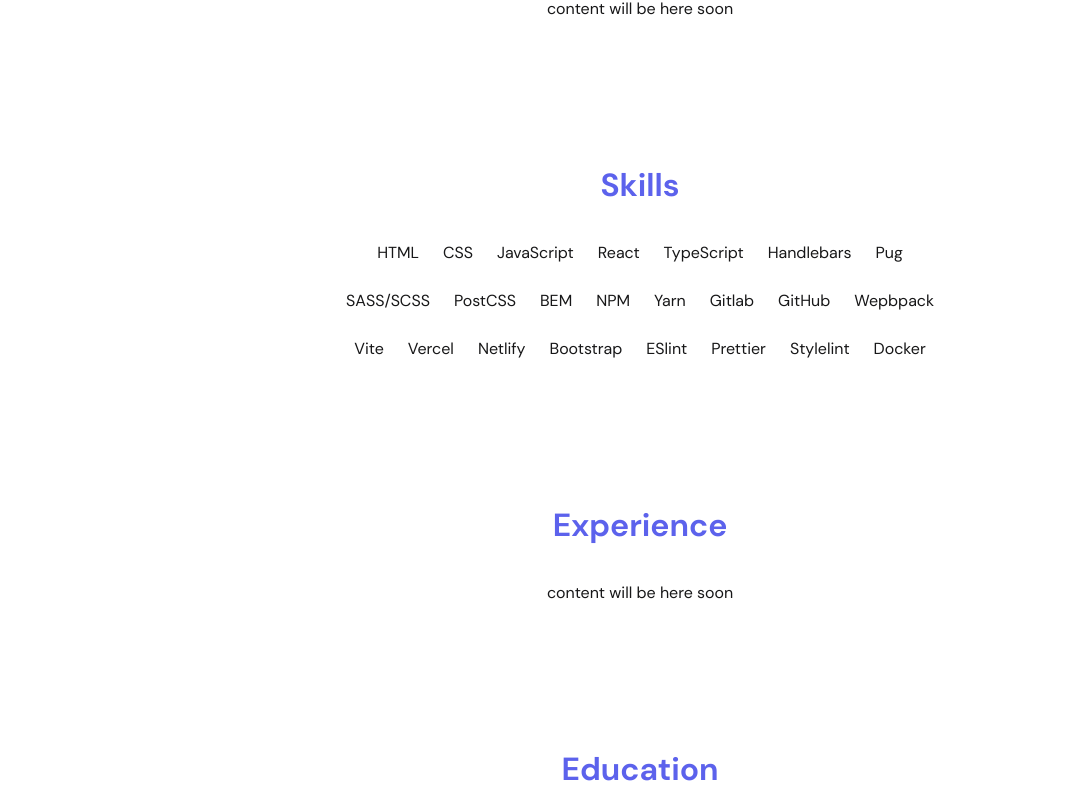
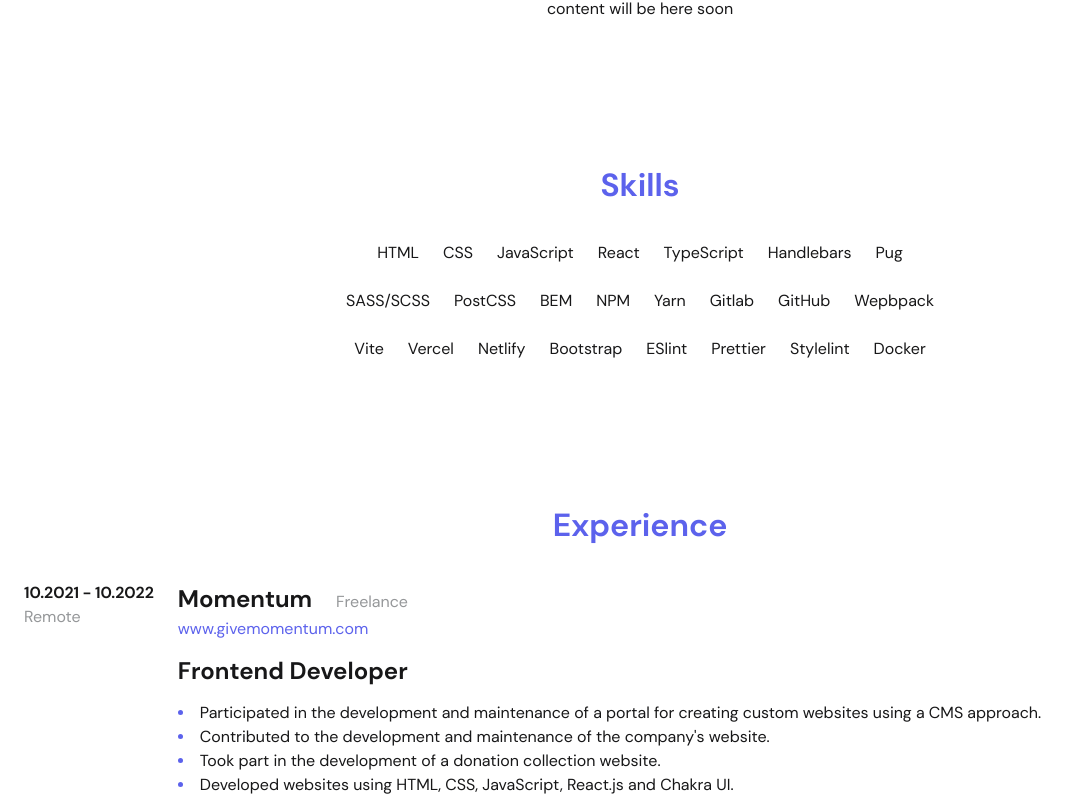
Before and after one commit to sofi-bel/personal-website, a React (Vite) app: page / in a window 1280 px wide. Shown: the part 938-1738 px from the top of the page, without its empty margins (0-1080 px from the left). Built offline with nearby package versions, Linux system fonts and the light colour scheme.

Commit message:
add experience

```diff
--- a/src/assets/styles/_variables.scss
+++ b/src/assets/styles/_variables.scss
@@ -94,6 +94,7 @@
   --black-border: #26292d;
   --white: #fff;
   --purple: #5c62ec;
+  --light-grey: #959799;
   --dark-grey: #272727;
   --text-color: var(--black);
   --dark-bg: var(--black);
--- a/src/assets/styles/index.scss
+++ b/src/assets/styles/index.scss
@@ -119,6 +119,10 @@
   &_accent {
     color: var(--accent);
   }
+
+  &_mb_none {
+    margin-bottom: 0;
+  }
 }
 
 .text {
--- /dev/null
+++ b/src/components/experience/Experience.jsx
@@ -0,0 +1,72 @@
+import PropTypes from "prop-types";
+import { NavLink } from "react-router-dom";
+import "./style.scss";
+
+const Experience = ({
+  title,
+  employmentType,
+  companyName,
+  url,
+  locationType,
+  startDate,
+  endDate,
+  description,
+}) => {
+  const domain = new URL(url).hostname;
+
+  return (
+    <li className="experience-list__item">
+      <div className="experience__aside-content">
+        <div className="experience__dates">
+          {`${startDate.getMonth().toString()}.${startDate
+            .getFullYear()
+            .toString()} - ${endDate.getMonth().toString()}.${endDate
+            .getFullYear()
+            .toString()}`}
+        </div>
+        <span className="experience__location-type">{locationType}</span>
+      </div>
+      <div className="experience__main-content">
+        <div className="experience__employment">
+          <h3 className="experience__company-name title title_mb_none title_size_md">
+            {companyName}
+          </h3>
+          <span className="experience__employment-type">{employmentType}</span>
+          <NavLink
+            className="experience__link link"
+            to={url}
+            target="_blank"
+            rel="noreferrer"
+          >
+            {domain}
+          </NavLink>
+        </div>
+        <h3 className="experience__title title title_mb_none title_size_md">
+          {title}
+        </h3>
+        <ul className="experience__description">
+          {description.map((item, index) => {
+            return (
+              <li key={index} className="experience__description-item">
+                {item}
+              </li>
+            );
+          })}
+        </ul>
+      </div>
+    </li>
+  );
+};
+
+Experience.propTypes = {
+  title: PropTypes.string.isRequired,
+  employmentType: PropTypes.string.isRequired,
+  companyName: PropTypes.string.isRequired,
+  url: PropTypes.string.isRequired,
+  locationType: PropTypes.string.isRequired,
+  startDate: PropTypes.any.isRequired,
+  endDate: PropTypes.any.isRequired,
+  description: PropTypes.array.isRequired,
+};
+
+export default Experience;
--- /dev/null
+++ b/src/components/experience/style.scss
@@ -0,0 +1,72 @@
+@use "sass:map";
+@import "../../assets/styles/variables";
+
+.experience {
+  &-list {
+    &__wrap {
+      display: flex;
+      flex-direction: column;
+      justify-content: center;
+      align-items: center;
+      gap: $grid-gutter-width * 3;
+    }
+
+    &__item {
+      position: relative;
+      display: flex;
+      gap: $grid-gutter-width;
+      flex-direction: column;
+      width: 100%;
+      padding-bottom: map.get($spacers, 4);
+
+      @media (min-width: map.get($grid-breakpoints, md)) {
+        flex-direction: row;
+      }
+    }
+  }
+
+  &__dates {
+    min-width: 120px;
+    font-weight: map.get($font-weight, "bold");
+  }
+
+  &__employment {
+    display: flex;
+    align-items: baseline;
+    flex-wrap: wrap;
+    column-gap: $grid-gutter-width;
+    row-gap: 0;
+  }
+
+  &__aside-content {
+    display: flex;
+    flex-direction: column;
+    align-items: baseline;
+  }
+
+  &__main-content {
+    display: flex;
+    flex-direction: column;
+    gap: $grid-gutter-width / 2;
+  }
+
+  &__employment-type,
+  &__location-type {
+    color: var(--light-grey);
+  }
+
+  &__link {
+    width: 100%;
+  }
+
+  &__description {
+    &-item {
+      list-style-type: disc;
+      list-style-position: inside;
+
+      &::marker {
+        color: var(--accent);
+      }
+    }
+  }
+}
--- /dev/null
+++ b/src/helpers/experienceList.js
@@ -0,0 +1,116 @@
+const experience = [
+  {
+    id: 6,
+    title: "Frontend Developer",
+    employmentType: "Freelance",
+    companyName: "Momentum",
+    url: "https://www.givemomentum.com/",
+    locationType: "Remote",
+    startDate: new Date(2021, 10),
+    endDate: new Date(2022, 10),
+    description: [
+      "Participated in the development and maintenance of a portal for creating custom websites" +
+        " using a CMS approach.",
+      "Contributed to the development and maintenance of the company's website.",
+      "Took part in the development of a donation collection website.",
+      "Developed websites using HTML, CSS, JavaScript, React.js and Chakra UI.",
+      "Implemented website layouts based on Figma designs.",
+      "Tested and ensured website compatibility across various browsers and devices.",
+      "Cross-browser responsive web development.",
+    ],
+  },
+  {
+    id: 5,
+    title: "Frontend Developer",
+    employmentType: "Apprenticeship",
+    companyName: "Practicum by Yandex",
+    url: "https://practicum.yandex.ru/",
+    locationType: "Remote",
+    startDate: new Date(2021, 10),
+    endDate: new Date(2022, 1),
+    description: [
+      "Implemented three landing pages using CSS, HTML, and JavaScript.",
+      "Applied web development skills to create interactive and engaging user interfaces.",
+      "Implemented website layouts based on Figma designs.",
+      "Tested and ensured website compatibility across various browsers and devices.",
+      "Cross-browser responsive web development, with a mobile-first approach.",
+    ],
+  },
+  {
+    id: 4,
+    title: "Frontend Developer",
+    employmentType: "Full-time",
+    companyName: "SMART WORLD",
+    url: "https://smartworld.team/en",
+    locationType: "On-site",
+    startDate: new Date(2021, 7),
+    endDate: new Date(2021, 10),
+    description: [
+      "Conducted refactoring for two websites and migrated them from a CMS system to Vue.js.",
+      "Implemented the use of the mobile-first approach within the company's web development" +
+        " processes.",
+      "Developed and implemented style guides within the company.",
+      "Participated in the development of materials for internal conferences.",
+      "Modified project designs to prioritize user experience (UX).",
+      "Implemented website layouts based on Figma designs.",
+      "Tested and ensured website compatibility across various browsers and devices.",
+      "Cross-browser responsive web development, with a mobile-first approach.",
+    ],
+  },
+  {
+    id: 3,
+    title: "Frontend Developer",
+    employmentType: "Volunteering",
+    companyName: "Effective Altruism",
+    url: "https://eahub.org/",
+    locationType: "Remote",
+    startDate: new Date(2021, 1),
+    endDate: new Date(2021, 4),
+    description: [
+      "Refactored the profile page using CSS, HTML, and JavaScript.",
+      "Improved the design and UX.",
+      "Implemented website layouts based on Figma designs.",
+      "Tested and ensured website compatibility across various browsers and devices.",
+      "Cross-browser responsive web development, with a mobile-first approach.",
+    ],
+  },
+  {
+    id: 2,
+    title: "Frontend Developer",
+    employmentType: "Freelance",
+    companyName: "what. AG",
+    url: "https://what.digital/",
+    locationType: "Remote",
+    startDate: new Date(2020, 5),
+    endDate: new Date(2021, 7),
+    description: [
+      "Developed, updated, and maintained websites for renowned brands, educational " +
+        "institutions, government agencies, and online stores using CSS, HTML, JavaScript, " +
+        "and DjangoCMS.",
+      "Successfully participated in the development, updating, and maintenance of 11 " +
+        "projects during my employment.",
+      "Implemented website layouts based on Figma designs.",
+      "Tested and ensured website compatibility across various browsers and devices.",
+      "Cross-browser responsive web development, with a mobile-first approach.",
+    ],
+  },
+  {
+    id: 1,
+    title: "Frontend Developer",
+    employmentType: "Internship",
+    companyName: "MetaLamp",
+    url: "https://metalamp.ru/",
+    locationType: "Hybrid",
+    startDate: new Date(2018, 3),
+    endDate: new Date(2019, 1),
+    description: [
+      "Successful implementation of three projects, including a UI kit, a 2D game, " +
+        "and a landing page website.",
+      "Implemented website layouts based on Figma designs.",
+      "Tested and ensured website compatibility across various browsers and devices.",
+      "Cross-browser responsive web development, with a mobile-first approach.",
+    ],
+  },
+];
+
+export { experience };
--- a/src/pages/HomePage.jsx
+++ b/src/pages/HomePage.jsx
@@ -2,9 +2,11 @@
 import HeroHeader from "../components/heroHeader/HeroHeader.jsx";
 import Skill from "../components/skill/Skill.jsx";
 import Education from "../components/education/Education.jsx";
+import Experience from "../components/experience/Experience.jsx";
 import Project from "../components/project/Project.jsx";
 import Certificate from "../components/certificate/Certificate.jsx";
 import { skills } from "../helpers/skillsList";
+import { experience } from "../helpers/experienceList";
 import { education } from "../helpers/educationList";
 import { projects } from "../helpers/projectsList";
 import { certificates } from "../helpers/certificatesList";
@@ -38,7 +40,24 @@
           <h2 className="section__title title title_size_xl title_accent">
             Experience
           </h2>
-          <p className="text text_centered">content will be here soon</p>
+          <ul className="experience-list__wrap">
+            {experience.map((item, index) => {
+              return (
+                <Experience
+                  key={item.id}
+                  title={item.title}
+                  employmentType={item.employmentType}
+                  companyName={item.companyName}
+                  url={item.url}
+                  locationType={item.locationType}
+                  startDate={item.startDate}
+                  endDate={item.endDate}
+                  description={item.description}
+                  index={index}
+                />
+              );
+            })}
+          </ul>
         </div>
       </section>
       <section className="education section">
```
